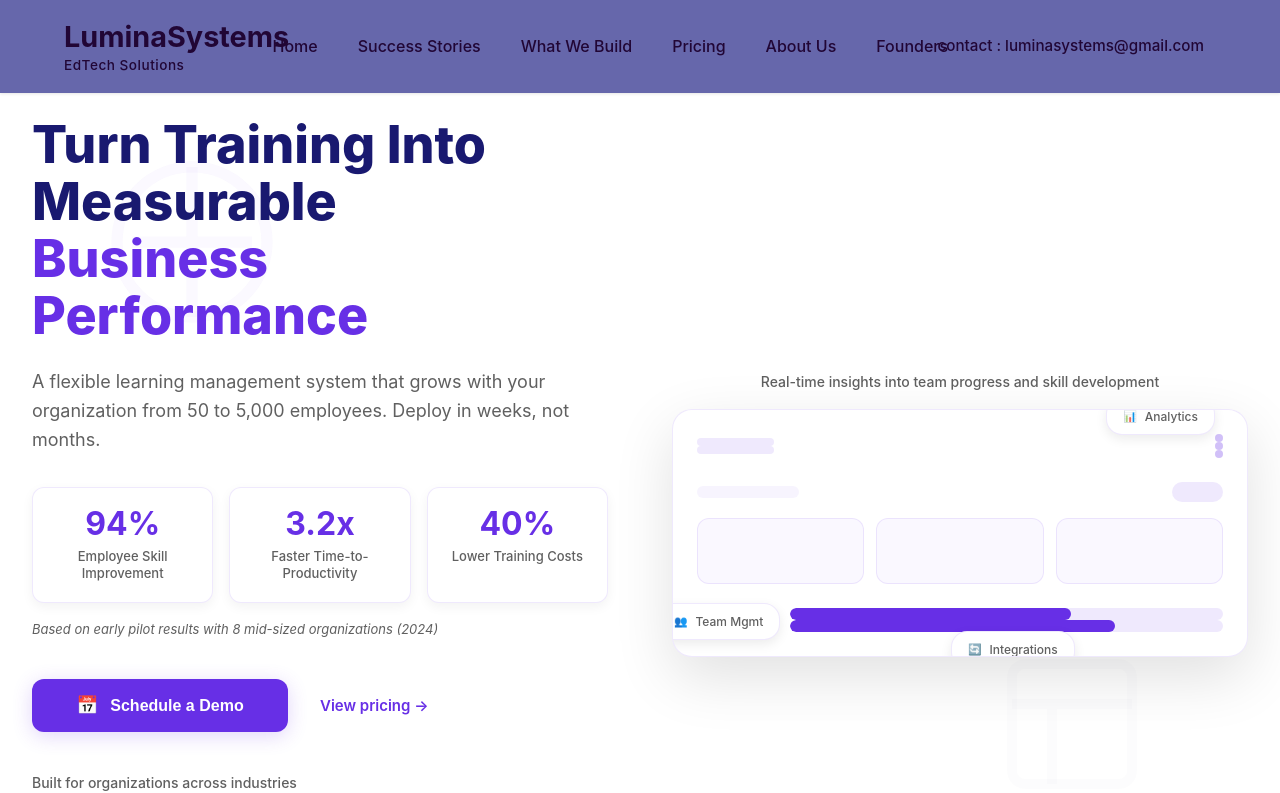
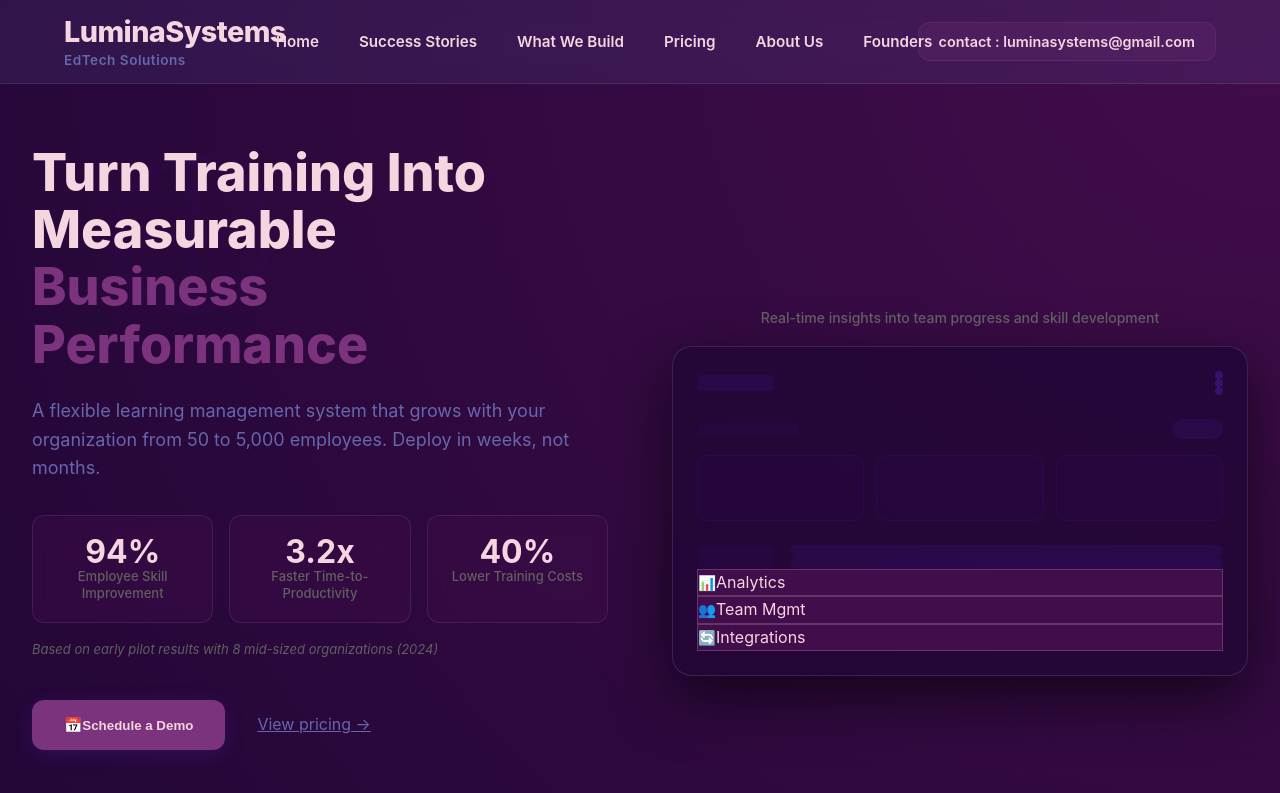
Before and after one commit to pseudo-ghost/platform, a React (Vite) app in the folder my-react-app/: page / in a window 1280 px wide. Shown: the top 793 px of the page. Built offline with nearby package versions, Linux system fonts and the light colour scheme.

Commit message:
added theme

```diff
--- a/my-react-app/src/components/About/About.jsx
+++ b/my-react-app/src/components/About/About.jsx
@@ -432,18 +432,19 @@
   display: "grid",
   gridTemplateColumns: "1fr 1fr",
   gap: "60px",
-  backgroundColor: "#f8fafc",
+  backgroundColor: "rgba(102, 103, 171, 0.05)",
   padding: "60px",
-  borderRadius: "16px",
+  border: "1px solid rgba(245, 213, 224, 0.1)",
   marginBottom: "100px",
+  backdropFilter: "blur(10px)",
 },
 differentiatorContent: {
   paddingRight: "20px",
 },
 differentiatorTitle: {
-  fontSize: "2rem",
+  fontSize: "2.25rem",
   fontWeight: "700",
-  color: "#1e293b",
+  color: "#F5D5E0",
   marginBottom: "32px",
 },
 differentiatorList: {
@@ -458,8 +459,8 @@
 differentiatorCheck: {
   width: "24px",
   height: "24px",
-  backgroundColor: "#10b981",
-  color: "white",
+  backgroundColor: "#7B337E",
+  color: "#F5D5E0",
   borderRadius: "50%",
   display: "flex",
   alignItems: "center",
@@ -467,16 +468,17 @@
   fontSize: "14px",
   flexShrink: "0",
   marginTop: "2px",
+  boxShadow: "0 0 10px rgba(123, 51, 126, 0.5)",
 },
 differentiatorItemTitle: {
   fontSize: "1.125rem",
   fontWeight: "600",
-  color: "#1e293b",
+  color: "#F5D5E0",
   marginBottom: "4px",
 },
 differentiatorItemText: {
   fontSize: "1rem",
-  color: "#64748b",
+  color: "#6667AB",
   lineHeight: "1.6",
 },
 differentiatorVisual: {
@@ -484,15 +486,15 @@
   alignItems: "center",
 },
 differentiatorQuote: {
-  backgroundColor: "#ffffff",
+  backgroundColor: "rgba(66, 13, 75, 0.4)",
   padding: "40px",
-  borderRadius: "12px",
-  borderLeft: "4px solid #3b82f6",
-  boxShadow: "0 4px 20px rgba(0, 0, 0, 0.06)",
+  borderRadius: "20px",
+  borderLeft: "4px solid #7B337E",
+  boxShadow: "0 8px 32px rgba(0, 0, 0, 0.3)",
 },
 quoteMark: {
   fontSize: "3rem",
-  color: "#cbd5e1",
+  color: "rgba(102, 103, 171, 0.3)",
   fontFamily: "Georgia, serif",
   lineHeight: "1",
   marginBottom: "16px",
@@ -500,9 +502,10 @@
 quoteText: {
   fontSize: "1.125rem",
   lineHeight: "1.7",
-  color: "#475569",
+  color: "#F5D5E0",
   marginBottom: "24px",
   fontStyle: "italic",
+  opacity: 0.9,
 },
 quoteAuthor: {
   display: "flex",
@@ -512,20 +515,19 @@
   display: "flex",
   flexDirection: "column",
 },
-authorName: {  // CHANGED: New separate style for the strong tag
-  color: "#1e293b",
+authorName: {
   fontSize: "1rem",
   marginBottom: "4px",
   fontWeight: "600",
+  color: "#F5D5E0",
 },
-authorTitle: {  // CHANGED: New separate style for the span tag
-  color: "#64748b",
-  fontSize: "0.9rem",
+authorTitle: {
+  color: "#6667AB",
 },
 
 // APPROACH SECTION
 approachSection: {
-    marginBottom: "100px",
+  marginBottom: "10px",
 },
 timeline: {
   maxWidth: "800px",
@@ -535,43 +537,48 @@
 timelineStep: {
   display: "flex",
   gap: "24px",
-    marginBottom: "40px",
+  marginBottom: "60px",
   position: "relative",
+  zIndex: 1,
 },
 stepNumber: {
   width: "60px",
   height: "60px",
-    backgroundColor: "#F5D5E0",
-    color: "white",
+  backgroundColor: "#7B337E",
+  color: "#F5D5E0",
   borderRadius: "50%",
   display: "flex",
   alignItems: "center",
   justifyContent: "center",
-    fontSize: "1.25rem",
-    fontWeight: "600",
+  fontSize: "1.5rem",
+  fontWeight: "700",
   flexShrink: "0",
+  boxShadow: "0 0 15px rgba(123, 51, 126, 0.4)",
+  border: "2px solid rgba(245, 213, 224, 0.2)",
 },
 stepContent: {
   paddingTop: "12px",
 },
 stepTitle: {
-    fontSize: "1.25rem",
-    fontWeight: "600",
-    color: "#1e293b",
-    marginBottom: "8px",
+  fontSize: "1.5rem",
+  fontWeight: "700",
+  color: "#F5D5E0",
+  marginBottom: "12px",
 },
 stepDescription: {
-    fontSize: "1rem",
-    lineHeight: "1.6",
-    color: "#64748b",
+  fontSize: "1.05rem",
+  lineHeight: "1.7",
+  color: "#6667AB",
+  maxWidth: "600px",
 },
 timelineConnector: {
   position: "absolute",
   left: "30px",
-    top: "60px",
-    bottom: "-40px",
+  top: "70px",
+  bottom: "-50px",
   width: "2px",
-    backgroundColor: "#e2e8f0",
+  background: "linear-gradient(to bottom, #7B337E, rgba(102, 103, 171, 0.2))",
+  zIndex: 0,
 },
 
 // CTA SECTION
@@ -579,7 +586,6 @@
   textAlign: "center",
   padding: "60px 40px",
   backgroundColor: "rgba(66, 13, 75, 0.4)",
-    borderRadius: "16px",
   border: "1px solid rgba(245, 213, 224, 0.1)",
 },
 ctaTitle: {
--- a/my-react-app/src/components/Hero/Hero.jsx
+++ b/my-react-app/src/components/Hero/Hero.jsx
@@ -76,15 +76,6 @@
 
         <div className="hero-container">
           <div className="hero-content">
-            {/* Enterprise Badge */}
-            <div
-              className="enterprise-badge"
-              style={{
-                opacity: isVisible ? 1 : 0,
-                transform: isVisible ? 'translateY(0)' : 'translateY(10px)',
-              }}
-            >
-            </div>
 
             {/* Main Headline */}
             <h1 className="hero-title">
@@ -277,11 +268,11 @@
 // Enhanced CSS Styles with better mobile responsiveness
 const styles = `
 .homepage {
-  font-family: -apple-system, BlinkMacSystemFont, 'Segoe UI', Roboto, Oxygen, Ubuntu, sans-serif;
-  color: #606060;
+  font-family: -apple-system, BlinkMacSystemFont, 'Segoe UI', Roboto, sans-serif;
+  color: #F5D5E0;
   line-height: 1.6;
   width: 100%;
-  background-color: white;
+  background-color: #210635;
   min-height: 100vh;
 }
 
@@ -289,7 +280,7 @@
 .hero-section {
   position: relative;
   min-height: 100vh;
-  background: white;
+  background: radial-gradient(circle at top right, #420D4B, #210635); /* Subtle purple glow */
   padding: clamp(2rem, 5vw, 4rem) clamp(1rem, 4vw, 2rem);
   overflow: hidden;
   display: flex;
@@ -350,18 +341,14 @@
   align-items: center;
   justify-content: center;
   gap: 0.5rem;
-  background-color: rgba(103, 47, 230, 0.1);
-  color: #3F00FF;
+  background-color: rgba(102, 103, 171, 0.2);
+  color: #F5D5E0;
   padding: 0.625rem 1.25rem;
   border-radius: 2rem;
   font-size: clamp(0.75rem, 2vw, 0.875rem);
   font-weight: 600;
   margin-bottom: 1.5rem;
-  transition: opacity 0.6s ease, transform 0.6s ease;
-  text-align: center;
-  width: fit-content;
-  margin-left: auto;
-  margin-right: auto;
+  border: 1px solid rgba(245, 213, 224, 0.2);
 }
 
 @media (min-width: 1024px) {
@@ -383,9 +370,10 @@
 .hero-title {
   font-size: clamp(1.75rem, 5vw, 3.25rem);
   font-weight: 800;
-  color: #191970;
+  color: #F5D5E0;
   margin: 0 0 1.5rem 0;
   line-height: 1.1;
+  margin-top: 80px;
 }
 
 .title-line {
@@ -394,12 +382,12 @@
 
 .title-highlight {
   display: block;
-  color: #672FE6;
+  color: #7B337E;
 }
 
 .hero-subtitle {
   font-size: clamp(1rem, 2vw, 1.125rem);
-  color: #606060;
+  color: #6667AB;
   line-height: 1.6;
   margin: 0 0 2rem 0;
 }
@@ -419,29 +407,29 @@
 }
 
 .metric-card {
-  background-color: white;
-  border: 1px solid rgba(103, 47, 230, 0.1);
+  background-color: rgba(66, 13, 75, 0.4);
+  backdrop-filter: blur(10px);
+  border: 1px solid rgba(245, 213, 224, 0.1);
   border-radius: 0.75rem;
   padding: clamp(1rem, 2vw, 1.25rem);
   display: flex;
   flex-direction: column;
   align-items: center;
   transition: all 0.3s ease;
-  box-shadow: 0 4px 12px rgba(0, 0, 0, 0.05);
 }
 
 .metric-card:hover {
-  transform: translateY(-2px);
-  box-shadow: 0 8px 20px rgba(103, 47, 230, 0.1);
-  border-color: #672FE6;
+  transform: translateY(-5px);
+  background-color: rgba(123, 51, 126, 0.3);
+  border-color: #7B337E;
+  box-shadow: 0 10px 30px rgba(0, 0, 0, 0.5);
 }
 
 .metric-value {
   font-size: clamp(1.5rem, 3vw, 2rem);
   font-weight: 700;
-  color: #672FE6;
+  color: #F5D5E0;
   line-height: 1;
-  margin-bottom: 0.5rem;
 }
 
 .metric-label {
@@ -486,22 +474,15 @@
 }
 
 .primary-cta {
-  display: inline-flex;
-  align-items: center;
-  justify-content: center;
-  gap: 0.75rem;
-  padding: clamp(0.875rem, 2vw, 1rem) clamp(1.5rem, 3vw, 2rem);
-  font-size: clamp(0.875rem, 1.5vw, 1rem);
+  background-color: #7B337E;
+  color: #F5D5E0;
+  padding: 1rem 2rem;
   border-radius: 0.75rem;
+  font-weight: 700;
   border: none;
-  background-color: #672FE6;
-  color: white;
-  font-weight: 600;
   cursor: pointer;
-  transition: all 0.3s cubic-bezier(0.4, 0, 0.2, 1);
-  min-width: clamp(12rem, 20vw, 16rem);
-  width: 100%;
-  max-width: 300px;
+  transition: all 0.3s ease;
+  box-shadow: 0 4px 15px rgba(123, 51, 126, 0.4);
 }
 
 @media (min-width: 768px) {
@@ -521,12 +502,8 @@
 }
 
 .secondary-link {
-  font-size: clamp(0.875rem, 1.5vw, 0.9375rem);
-  color: #672FE6;
-  font-weight: 600;
-  text-decoration: none;
-  cursor: pointer;
-  transition: color 0.2s ease;
+  color: #6667AB;
+  text-decoration: underline;
 }
 
 .secondary-link:hover {
@@ -582,15 +559,9 @@
 }
 
 .industry-card {
-  display: flex;
-  align-items: center;
-  gap: 0.625rem;
-  padding: 0.75rem 1rem;
-  background-color: white;
-  border: 1px solid rgba(103, 47, 230, 0.1);
-  border-radius: 0.5rem;
-  transition: all 0.3s ease;
-  box-shadow: 0 2px 8px rgba(0, 0, 0, 0.05);
+  background-color: rgba(102, 103, 171, 0.1);
+  color: #F5D5E0;
+  border: 1px solid rgba(245, 213, 224, 0.1);
 }
 
 .industry-card:hover {
@@ -630,13 +601,11 @@
 }
 
 .dashboard-card {
-  background-color: white;
+  background-color: rgba(33, 6, 53, 0.8);
   border-radius: 1.25rem;
-  box-shadow: 0 20px 60px rgba(0, 0, 0, 0.12);
+  box-shadow: 0 20px 60px rgba(0, 0, 0, 0.6);
   padding: clamp(1.25rem, 2vw, 1.5rem);
-  position: relative;
-  overflow: hidden;
-  border: 1px solid rgba(103, 47, 230, 0.1);
+  border: 1px solid rgba(102, 103, 171, 0.3);
 }
 
 .dashboard-header {
@@ -722,26 +691,13 @@
 }
 
 .progress-fill {
-  height: 100%;
-  width: 65%;
-  background-color: #672FE6;
-  border-radius: 0.375rem;
+  background-color: #7B337E;
 }
 
 .feature-badge {
-  position: absolute;
-  background-color: white;
-  border: 1px solid rgba(103, 47, 230, 0.1);
-  border-radius: 1rem;
-  padding: 0.5rem 1rem;
-  display: flex;
-  align-items: center;
-  gap: 0.5rem;
-  box-shadow: 0 4px 12px rgba(0, 0, 0, 0.08);
-  font-size: clamp(0.7rem, 1vw, 0.75rem);
-  font-weight: 500;
-  z-index: 2;
-  transition: transform 0.1s linear;
+  background-color: #420D4B;
+  color: #F5D5E0;
+  border: 1px solid rgba(245, 213, 224, 0.2);
 }
 
 .badge1 {
@@ -786,9 +742,7 @@
 }
 
 .scroll-text {
-  font-size: 0.75rem;
-  color: #606060;
-  font-weight: 500;
+  color: #6667AB;
 }
 
 /* Enhanced Responsive Breakpoints */
--- a/my-react-app/src/components/NavBar/Navbar.jsx
+++ b/my-react-app/src/components/NavBar/Navbar.jsx
@@ -158,21 +158,21 @@
     display: "flex",
     alignItems: "center",
     justifyContent: "space-between",
-    padding: "20px 5%",
-    backgroundColor: "#6667AB",
-    color: "#210635",
+    padding: "15px 5%",
+    backgroundColor: "rgba(102, 103, 171, 0.15)",
+    backdropFilter: "blur(12px)",
+    WebkitBackdropFilter: "blur(12px)",
+    color: "#F5D5E0",
     position: "fixed",
     top: 0,
     left: 0,
     width: "100%",
     zIndex: 1000,
     boxSizing: "border-box",
-    boxShadow: "0 1px 3px rgba(0, 0, 0, 0.1)",
+    borderBottom: "1px solid rgba(245, 213, 224, 0.1)",
     minHeight: "80px",
-    '@media (max-width: 768px)': {
-      padding: "15px 5%",
     },
-  },
+
   logoContainer: {
     display: "flex",
     flexDirection: "column",
@@ -183,17 +183,18 @@
   logo: {
     margin: 0,
     fontSize: "1.8rem",
-    fontWeight: "700",
-    color: "#210635",
+    fontWeight: "800",
+    color: "#F5D5E0",
     lineHeight: "1.2",
+    letterSpacing: "-0.02em",
     '@media (max-width: 768px)': {
       fontSize: "1.5rem",
     },
   },
   logoSubtitle: {
     fontSize: "0.85rem",
-    color: "#210635",
-    fontWeight: "500",
+    color: "#6667AB",
+    fontWeight: "600",
     letterSpacing: "0.5px",
     marginTop: "2px",
   },
@@ -212,20 +213,15 @@
   menuItem: {
     position: "relative",
     cursor: "pointer",
-    fontWeight: 500,
-    transition: "all 0.3s ease",
-    color: "#210635",
-    fontSize: "1rem",
+    fontWeight: 600,
+    transition: "color 0.3s ease",
+    color: "#F5D5E0",
+    fontSize: "0.95rem",
     padding: "8px 4px",
     whiteSpace: "nowrap",
   },
   underline: {
-    content: '""',
-    position: "absolute",
-    left: 0,
-    bottom: -2,
     height: "2px",
-    width: "0%",
     backgroundColor: "#7B337E",
     transition: "width 0.3s ease",
   },
@@ -236,14 +232,14 @@
     minWidth: "220px",
   },
   contactText: {
-    color: "#210635",
-    fontSize: "0.95rem",
-    fontWeight: "500",
-    padding: "8px 12px",
-    borderRadius: "4px",
+    color: "#F5D5E0",
+    fontSize: "0.9rem",
+    fontWeight: "600",
+    padding: "10px 20px",
+    borderRadius: "12px",
+    backgroundColor: "rgba(123, 51, 126, 0.2)",
+    border: "1px solid rgba(123, 51, 126, 0.4)",
     transition: "all 0.3s ease",
-    cursor: "default",
-    borderBottom: "1px solid transparent",
     whiteSpace: "nowrap",
     '@media (max-width: 1024px)': {
       fontSize: "0.9rem",
--- a/my-react-app/src/components/WhatWeBuild.jsx
+++ b/my-react-app/src/components/WhatWeBuild.jsx
@@ -313,33 +313,32 @@
 const styles = {
   section: {
     width: "100%",
-    padding: "60px 20px 80px",
-    backgroundColor: "#ffffff",
+    padding: "0px 20px 80px",
+    backgroundColor: "#210635",
     boxSizing: "border-box",
-    fontFamily: "'Inter', -apple-system, BlinkMacSystemFont, 'Segoe UI', Roboto, Oxygen, Ubuntu, sans-serif",
+    fontFamily: "'Inter', -apple-system, BlinkMacSystemFont, 'Segoe UI', Roboto, sans-serif",
   },
 
   // HERO
   hero: {
     textAlign: "center",
-    marginBottom: "80px",
     padding: "20px 0",
   },
   heroTitle: {
     fontSize: "2.8rem",
     fontWeight: "700",
-    color: "#1e293b",
+    color: "#F5D5E0",
     marginBottom: "24px",
     lineHeight: "1.2",
     letterSpacing: "-0.02em",
   },
   highlight: {
-    color: "#3b82f6",
+    color: "#7B337E",
   },
   heroSubtitle: {
     fontSize: "1.25rem",
     lineHeight: "1.7",
-    color: "#475569",
+    color: "#6667AB",
     maxWidth: "800px",
     margin: "0 auto",
   },
@@ -349,14 +348,14 @@
     textAlign: "center",
     fontSize: "2.25rem",
     fontWeight: "700",
-    color: "#1e293b",
+    color: "#F5D5E0",
     marginBottom: "16px",
     letterSpacing: "-0.01em",
   },
   sectionSubtitle: {
     textAlign: "center",
     fontSize: "1.125rem",
-    color: "#64748b",
+    color: "#6667AB",
     maxWidth: "700px",
     margin: "0 auto 60px",
     lineHeight: "1.6",
@@ -372,11 +371,12 @@
     gap: "30px",
   },
   solutionCard: {
-    backgroundColor: "#ffffff",
+    backgroundColor: "rgba(66, 13, 75, 0.4)",
+    backdropFilter: "blur(12px)",
     padding: "32px",
-    borderRadius: "12px",
-    border: "1px solid #f1f5f9",
-    boxShadow: "0 4px 12px rgba(0, 0, 0, 0.04)",
+    borderRadius: "16px",
+    border: "1px solid rgba(245, 213, 224, 0.1)",
+    boxShadow: "0 8px 32px rgba(0, 0, 0, 0.3)",
     transition: "transform 0.3s ease, box-shadow 0.3s ease",
   },
   solutionIcon: {
@@ -387,24 +387,26 @@
     alignItems: "center",
     justifyContent: "center",
     marginBottom: "20px",
-    fontSize: "1.8rem",
+    backgroundColor: "rgba(123, 51, 126, 0.2)",
   },
   solutionIconSymbol: {
     fontSize: "1.8rem",
+    color: "#F5D5E0",
   },
   solutionTitle: {
     fontSize: "1.25rem",
     fontWeight: "600",
-    color: "#1e293b",
+    color: "#F5D5E0",
     marginBottom: "12px",
     lineHeight: "1.3",
   },
   solutionDescription: {
     fontSize: "1rem",
     lineHeight: "1.6",
-    color: "#64748b",
+    color: "#6667AB",
     marginBottom: "20px",
     minHeight: "72px",
+    opacity: 0.9,
   },
   solutionFeatures: {
     display: "flex",
@@ -413,20 +415,19 @@
     marginTop: "16px",
   },
   featureTag: {
-    backgroundColor: "#f8fafc",
-    color: "#475569",
+    backgroundColor: "rgba(102, 103, 171, 0.2)",
+    color: "#F5D5E0",
     padding: "6px 12px",
     borderRadius: "20px",
     fontSize: "0.85rem",
     fontWeight: "500",
+    border: "1px solid rgba(245, 213, 224, 0.1)",
   },
 
   // CAPABILITIES
   capabilitiesSection: {
     backgroundColor: "#f8fafc",
     padding: "60px 40px",
-    borderRadius: "16px",
-    marginBottom: "100px",
   },
   capabilitiesGrid: {
     display: "grid",
@@ -467,7 +468,7 @@
 
   // PROCESS
   processSection: {
-    marginBottom: "100px",
+
   },
   processTimeline: {
     maxWidth: "800px",
@@ -538,7 +539,6 @@
     padding: "60px 40px",
     borderRadius: "16px",
     border: "1px solid #e2e8f0",
-    marginBottom: "100px",
   },
   differentiatorsGrid: {
     display: "grid",
@@ -571,9 +571,9 @@
     color: "#64748b",
   },
 
-  // EXAMPLES
+// EXAMPLES SECTION
 examplesSection: {
-    marginBottom: "100px",
+  padding: "40px 20px",
 },
 examplesGrid: {
   display: "grid",
@@ -581,11 +581,14 @@
   gap: "30px",
 },
 exampleCard: {
-    backgroundColor: "#ffffff",
+  backgroundColor: "rgba(66, 13, 75, 0.4)",
+  backdropFilter: "blur(12px)",
+  WebkitBackdropFilter: "blur(12px)",
   padding: "32px",
-    borderRadius: "12px",
-    border: "1px solid #f1f5f9",
-    boxShadow: "0 4px 12px rgba(0, 0, 0, 0.04)",
+  borderRadius: "24px",
+  border: "1px solid rgba(245, 213, 224, 0.1)",
+  boxShadow: "0 8px 32px rgba(0, 0, 0, 0.3)",
+  transition: "transform 0.3s ease",
 },
 exampleHeader: {
   display: "flex",
@@ -598,24 +601,26 @@
   borderRadius: "20px",
   fontSize: "0.85rem",
   fontWeight: "600",
-    color: "#475569",
+  backgroundColor: "rgba(102, 103, 171, 0.2)",
+  color: "#F5D5E0",
 },
 exampleScale: {
   fontSize: "0.85rem",
-    color: "#64748b",
-    fontWeight: "500",
+  color: "#6667AB",
+  fontWeight: "600",
 },
 exampleTitle: {
-    fontSize: "1.25rem",
-    fontWeight: "600",
-    color: "#1e293b",
+  fontSize: "1.5rem",
+  fontWeight: "700",
+  color: "#F5D5E0",
   marginBottom: "12px",
 },
 exampleDescription: {
   fontSize: "1rem",
   lineHeight: "1.6",
-    color: "#64748b",
+  color: "#6667AB",
   marginBottom: "20px",
+  opacity: 0.9,
 },
 exampleFeatures: {
   display: "flex",
@@ -627,16 +632,16 @@
   alignItems: "flex-start",
   gap: "10px",
   fontSize: "0.95rem",
-    color: "#475569",
+  color: "#F5D5E0",
   lineHeight: "1.5",
+  opacity: 0.8,
 },
 featureDot: {
-    color: "#3b82f6",
-    fontWeight: "700",
+  color: "#7B337E",
+  fontWeight: "900",
   flexShrink: "0",
   marginTop: "2px",
 },
-
   // CTA
   ctaSection: {
     textAlign: "center",
```
Lines whose indentation alone changed are shown as unchanged.
